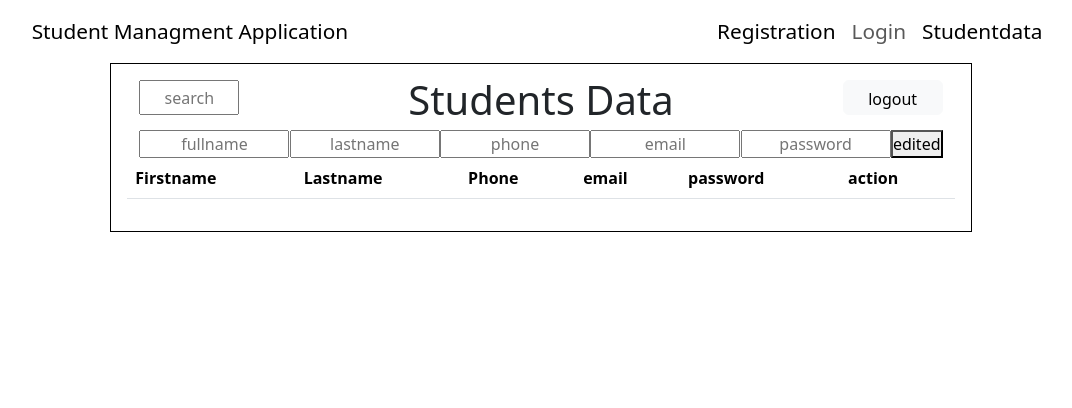
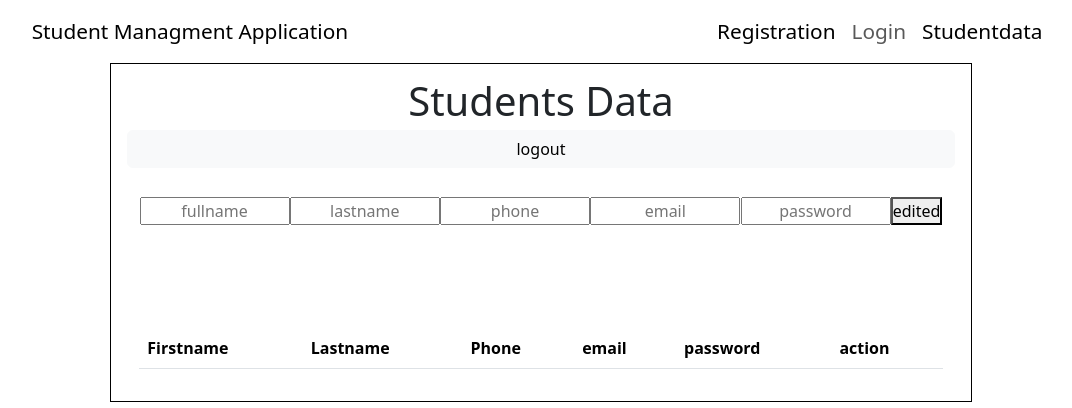
Before and after one commit to dhaval-makwana/studentmanagment, a React (Create React App) app: page /studentdata in a window 1280 px wide. Shown: the top 408 px of the page, without its empty margins (99-1171 px from the left). Built offline with nearby package versions, Linux system fonts and the light colour scheme.

Commit message:
new change

```diff
--- a/src/Studata.js
+++ b/src/Studata.js
@@ -18,7 +18,7 @@ const Studata = () => {
         let dasda = JSON.parse(localStorage.getItem('list'))
         if (dasda) {
             setDatalist(dasda)
-            setRecords(dasda)
+            // setRecords(dasda)
 
         }
     }, [])
@@ -31,7 +31,7 @@ const Studata = () => {
         let deleteItem = [...Datalist];
         const newdata = deleteItem.filter((da) => da.fullname !== name)
         //   after search field setRecords.... without search field setDatalist   //
-        setRecords(newdata)
+        setDatalist(newdata)
         localStorage.setItem("list", JSON.stringify(newdata));
     }
 
@@ -64,7 +64,7 @@ const Studata = () => {
             password: editPassword,
             phone: editPhone
         }
-        setRecords(EditedItem);
+        setDatalist(EditedItem);
         //   after search field setRecords.... without search setDatalist   //
         localStorage.setItem("list", JSON.stringify(EditedItem))
         setTimeout(() => {
@@ -79,9 +79,9 @@ const Studata = () => {
     }
 
     //search filter//
-    const Filter = (event) => {
-        setRecords(Datalist.filter(f => f.fullname.toLowerCase().includes(event.target.value)));
-    };
+    // const Filter = (event) => {
+    //     setRecords(Datalist.filter(f => f.fullname.toLowerCase().includes(event.target.value)));
+    // };
     const logout = () => {
         navigate('/')
     }
@@ -91,10 +91,10 @@ const Studata = () => {
             <div className="col-8 mx-auto">
                 <div className="row parts p-3">
                     <div className="heading col-12 mx-auto" >
-                        <input id="search" type="text" className="inputitem" placeholder="search" onChange={Filter} />
-                        <h1 className=" title">Students Data</h1>
+                        {/* <input id="search" type="text" className="inputitem" placeholder="search" onChange={Filter} /> */}
+                        <h1 className=" title d-flex justify-content-center align-items-center">Students Data</h1>
+                    </div>
                         <button className="btn btn-light logout" onClick={logout}>logout</button>
-                    </div>
 
                     <div className=" col-12 mx-auto editbox">
                         <input type="text" className="inputBox" value={editFullname} onChange={(e) => seteditFullname(e.target.value)} placeholder="fullname" />
@@ -104,7 +104,10 @@ const Studata = () => {
                         <input type="text" className="inputBox" value={editPassword} onChange={(e) => seteditPassword(e.target.value)} placeholder="password" />
                         <button className="edited" onClick={editedBtn}>edited</button>
                     </div>
-                    <table class="table table-striped col-12 mx-auto mytable">
+                    <div className="maintable">
+
+
+                    <table class="table table-striped col-12 mx-auto overflow-x:auto; mytable">
                         <thead>
                             <tr>
                                 <th scope="col">Firstname</th>
@@ -116,7 +119,7 @@ const Studata = () => {
                             </tr>
                         </thead>
                         <tbody>
-                            {records.map((data, index) => {
+                            {Datalist.map((data, index) => {
                                 //after search filter records.map ...without search filter Datalist.map//
                                 return (
                                     <tr id={index}>
@@ -137,6 +140,8 @@ const Studata = () => {
                             }
                         </tbody>
                     </table>
+</div>
+
                 </div>
             </div>
         </div>
--- a/src/index.css
+++ b/src/index.css
@@ -39,13 +39,14 @@ form {
 }
 
 .parts {
+  display: flex;
   border: 1px solid black;
 }
 
-.main_table {
+/* .main_table {
   width: 50%;
   background-color: red;
-}
+} */
 
 .navbar a {
   font-size: 1.3rem;
@@ -59,9 +60,16 @@ form {
 }
 
 .editbox {
+  margin-bottom:60px  ;
+  height: 100px;
+
   display: flex;
-  justify-content: space-around;
-  /* display: none; */
+  flex-direction: row;
+  justify-content: space-evenly;
+  text-align: center;
+  align-items: center;
+  padding-bottom: 15px;
+  flex-wrap: wrap;
 }
 
 .inputBox {
@@ -115,10 +123,10 @@ p {
   position: fixed;
   top: 50%;
   left: 50%;
-  transform: translate(-50%,-50%);
+  transform: translate(-50%, -50%);
   max-width: 30rem;
   padding: 2rem 3rem;
-  border-radius: 0.5rem ;
+  border-radius: 0.5rem;
   background-color: #fff;
 }
 
@@ -142,32 +150,49 @@ p {
   transform: scale(1);
   transition: all 0.1s;
 }
-.inputitem{
+
+.inputitem {
   width: 100px;
   height: 35px;
   text-align: center;
   padding: 5px;
 }
-.logout{
-  width: 100px;
-  height: 35px;
-  text-align: center;
-  padding: 5px;
+
+.logout {
+
+  display: flex;
+  justify-content: center;
 }
-.title{
+
+.title {
   /* width: 100px; */
   height: 35px;
   text-align: center;
   align-items: center;
   /* padding: 25px; */
 }
+
 .heading {
   width: 100%;
   height: 50px;
   display: flex;
   flex-direction: row;
-  justify-content: space-between;
+  justify-content: center;
   text-align: center;
   align-items: center;
-  padding-bottom: 15px;
+  flex-wrap: wrap;
+  /* padding-bottom: 15px; */
 }
+.mytable{
+  border-collapse: collapse;
+  border-spacing: 0;
+  width: 100%;
+}
+th, td {
+  text-align: left;
+  padding: 8px;
+}
+
+.maintable{
+  overflow-x: auto;
+}
```
